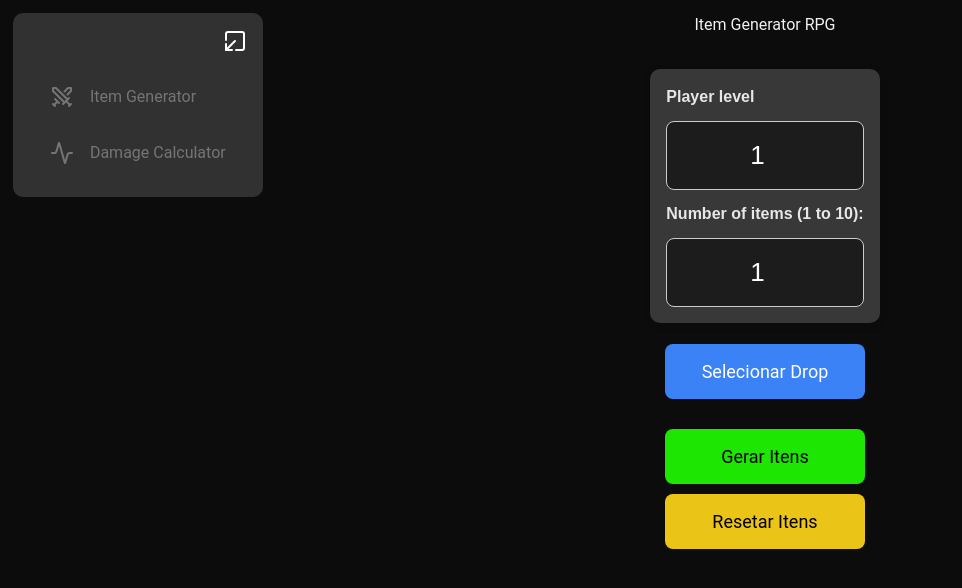
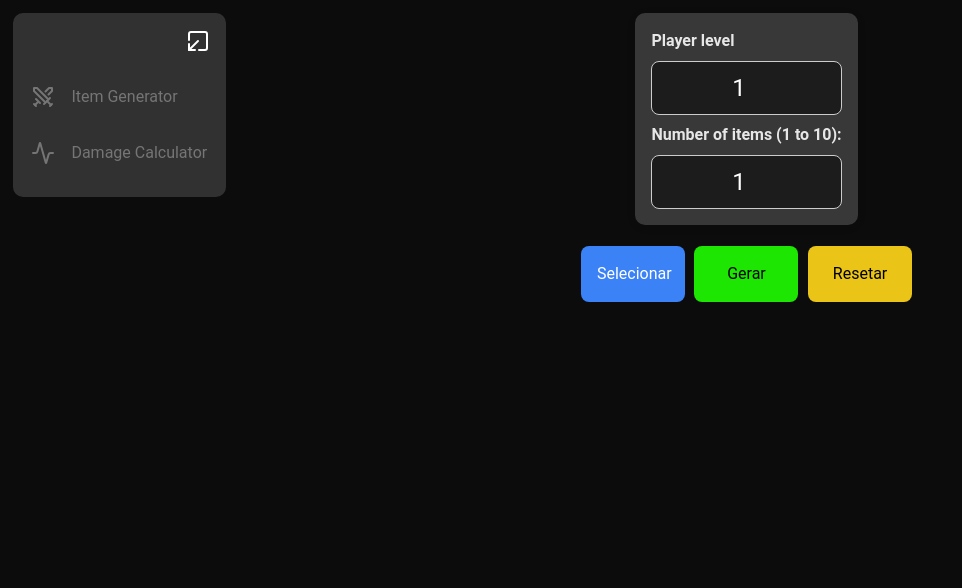
Before and after one commit to Luanrma/rpkage, a Next.js app: page / in a window 1280 px wide. Shown: the top 588 px of the page, without its empty margins (0-962 px from the left). Built offline with nearby package versions, Linux system fonts and the light colour scheme.

Commit message:
layout upkeep

```diff
--- a/src/app/components/Aside/index.tsx
+++ b/src/app/components/Aside/index.tsx
@@ -1,6 +1,6 @@
 import { useState } from "react";
 import styled from "styled-components";
-import { Activity , Swords, SquareArrowOutDownLeft , SquareArrowOutUpRight  } from "lucide-react";
+import { Activity, Swords, SquareArrowOutDownLeft, SquareArrowOutUpRight } from "lucide-react";
 
 const AsideContainer = styled.div<{ $collapsed: boolean }>`
   display: flex;
@@ -66,7 +66,7 @@ export default function ({ changeSection }: AsideProps) {
     return (
         <AsideContainer $collapsed={collapsed}>
             <ToggleButton onClick={() => setCollapsed(!collapsed)} $collapsed={collapsed}>
-        {collapsed ? <SquareArrowOutUpRight  /> : <SquareArrowOutDownLeft  />}
+                {collapsed ? <SquareArrowOutUpRight /> : <SquareArrowOutDownLeft />}
             </ToggleButton>
 
             <MenuList>
@@ -75,7 +75,7 @@ export default function ({ changeSection }: AsideProps) {
                     {!collapsed && "Item Generator"}
                 </MenuItem>
                 <MenuItem onClick={() => handleMenuItemClick("Damage Calculator")}>
-          <Activity  />
+                    <Activity />
                     {!collapsed && "Damage Calculator"}
                 </MenuItem>
             </MenuList>
--- a/src/app/components/Button/index.tsx
+++ b/src/app/components/Button/index.tsx
@@ -7,19 +7,14 @@ type ButtonProps = ButtonHTMLAttributes<HTMLButtonElement> & {
 };
 
 export const Button = styled.button<ButtonProps>`
-  width: 200px;
-  padding: 14px 26px;
-  margin: 5px;
+  width: 6.5rem;
+  padding: 1rem 1rem;
+  margin: 0.3rem;
   background: ${props => props.$backgroundColor ?? '#3b82f6'};
   border: none;
   border-radius: 8px;
   color: ${props => props.$textColor ?? '#fff'};
-  font-size: 18px;
+  font-size: 1rem;
   cursor: pointer;
   transition: 0.3s;
-
-  @media (max-width: 480px) {
-    padding: 0.8rem 1.2rem;
-    font-size: 1rem;
-  }
 `;
--- a/src/app/components/DropDownButton/index.tsx
+++ b/src/app/components/DropDownButton/index.tsx
@@ -1,65 +1,53 @@
-import { useState } from "react";
-import styled from "styled-components";
-import { Button } from "../Button";
-import { ItemType } from "@/engine/ItemGenerators/itemGeneratorFactory";
+import { useState } from "react"
+import styled from "styled-components"
+import { Button } from "../Button"
+import { ItemType } from "@/engine/ItemGenerators/itemGeneratorFactory"
 
 const DropDownContainer = styled.div`
 	position: relative;
 	display: inline-block;
-  margin-bottom: 20px;
-`;
+`
 
 const DropDownMenu = styled.div<{ $isOpen: boolean }>`
 	position: absolute;
-  top: 110%;
-  left: 0;
 	background-color: #353535;
 	border-radius: 8px;
-  min-width: 220px;
+	width: 100%;
 	box-shadow: 0 4px 12px #2563eb;
-  z-index: 1;
-  padding: 10px 0;
 	display: ${({ $isOpen }) => ($isOpen ? 'block' : 'none')};
-  opacity: ${({ $isOpen }) => ($isOpen ? 1 : 0)};
-  transform: ${({ $isOpen }) => ($isOpen ? 'translateY(0)' : 'translateY(-10px)')};
-  transition: opacity 0.3s ease, transform 0.3s ease;
-`;
+`
 
 const buttons: { label: string, type: ItemType }[] = [
-	{ label: "Drop Weapon", type: "weapon" },
-	{ label: "Drop Armor", type: "armor" },
-	{ label: "Drop Potion", type: "potion" },
-	{ label: "Drop Orb", type: "orb" },
-	{ label: "Drop BRICS", type: "brics" },
-	{ label: "Drop Special Item", type: "special_item" },
-];
+	{ label: "Weapon",       type: "weapon" },
+	{ label: "Armor",        type: "armor" },
+	{ label: "Potion",       type: "potion" },
+	{ label: "Orb",          type: "orb" },
+	{ label: "Brics",        type: "brics" },
+	{ label: "Special Item", type: "special_item" },
+]
 
 interface DropDownButtonProps {
-	onSelectItemType: (type: ItemType) => void;
+	onSelectItemType: (type: ItemType) => void
 }
 
 export default function DropDownButton({ onSelectItemType }: DropDownButtonProps) {
-	const [isOpen, setIsOpen] = useState(false);
+	const [isOpen, setIsOpen] = useState(false)
 
 	return (
-		<>
 		<DropDownContainer>
 			<Button
 				onClick={() => setIsOpen(!isOpen)}
 				$backgroundColor="#3b82f6"
 				$textColor="#fff"
 			>
-					Selecionar Drop
+				Selecionar
 			</Button>
 
 			<DropDownMenu $isOpen={isOpen}>
 				{buttons.map((button, index) => (
 					<Button
 						key={index}
-							onMouseDown={(e) => {
-								e.preventDefault();
-								onSelectItemType(button.type);
-							}}
+						onMouseDown={() => { onSelectItemType(button.type) }}
 						$backgroundColor="#3b82f6"
 						$textColor="#fff"
 					>
@@ -68,6 +56,5 @@ export default function DropDownButton({ onSelectItemType }: DropDownButtonProps
 				))}
 			</DropDownMenu>
 		</DropDownContainer>
-		</>
-	);
+	)
 }
--- a/src/app/components/ItemGeneratorContainer/index.tsx
+++ b/src/app/components/ItemGeneratorContainer/index.tsx
@@ -15,9 +15,11 @@ const ItemGeneratorContainerStyle = styled.div`
 	margin: 0 auto;
 	flex-direction: column;
 	align-items: center;
+	width: 100%;
 
-  h1 {
-    margin-bottom: 1rem;
+	.buttons-style {
+		margin: 1rem 1rem 1rem 1rem;
+		display:flex;
 	}
 
 	.items-drop {
@@ -53,13 +55,14 @@ export default function ItemGeneratorContainer() {
 	const handleResetItems = () => setDroppedItems([])
 
 	return (
-		<>
 		<ItemGeneratorContainerStyle>
-				<h1>Item Generator RPG</h1>
 			<PlayerInfo onLevelChange={setPlayerLevel} onItemCountChange={setItemCount} />
+			<div className="buttons-style">
 				<DropDownButton onSelectItemType={handleSelectItemType} />
-				<Button $backgroundColor="#1ee603" $textColor="#000" onClick={handleGenerateRandomItems}> Gerar Itens </Button>
-				<Button $backgroundColor="#ebc418" $textColor="#000" onClick={handleResetItems}> Resetar Itens </Button>
+				<Button $backgroundColor="#1ee603" $textColor="#000" onClick={handleGenerateRandomItems}> Gerar </Button>
+				<Button $backgroundColor="#ebc418" $textColor="#000" onClick={handleResetItems}> Resetar </Button>
+			</div>
+
 			<div className="items-drop">
 				{droppedItems.map((item, index) => (
 					<ItemCard
@@ -72,7 +75,5 @@ export default function ItemGeneratorContainer() {
 				))}
 			</div>
 		</ItemGeneratorContainerStyle>
-			<div id="itens_dropped" className="drops"></div>
-		</>
 	);
 }
--- a/src/app/components/PlayerInfo/index.tsx
+++ b/src/app/components/PlayerInfo/index.tsx
@@ -3,28 +3,26 @@ import styled from "styled-components";
 
 const PlayerInfoStyle = styled.div`
   background-color: #383838;
-  padding: 16px;
-  margin: 16px auto;
+  padding: 1rem;
   border-radius: 10px;
   box-shadow: 0 2px 8px rgba(0, 0, 0, 0.1);
-  max-width: 300px;
+  max-width: 100%;
   display: flex;
   flex-direction: column;
-  gap: 12px;
-  font-family: 'Arial', sans-serif;
+  gap: 0.5rem;
 
   label {
     font-weight: 600;
     color: #e7e7e7;
-    font-size: 16px;
+    font-size: 1rem;
   }
 
   input[type="number"] {
     width: 100%;
-    padding: 14px;
+    padding: .5rem;
     border: 1px solid #ccc;
     border-radius: 8px;
-    font-size: 26px;
+    font-size: 1.5rem;
     text-align: center;
     box-sizing: border-box;
     transition: border-color 0.3s, box-shadow 0.3s;
@@ -36,15 +34,6 @@ const PlayerInfoStyle = styled.div`
     border-color: #5c7cfa;
     box-shadow: 0 0 5px rgba(92, 124, 250, 0.4);
     outline: none;
-  }
-
-  @media (max-width: 480px) {
-    max-width: 90%;
-    padding: 12px;
-
-    input[type="number"] {
-      font-size: 1.5rem;
-      padding: .5rem;
   }
 `;
 
```
Also changed, not shown: src/app/layout.tsx (indentation only). Lines whose indentation alone changed are shown as unchanged.
